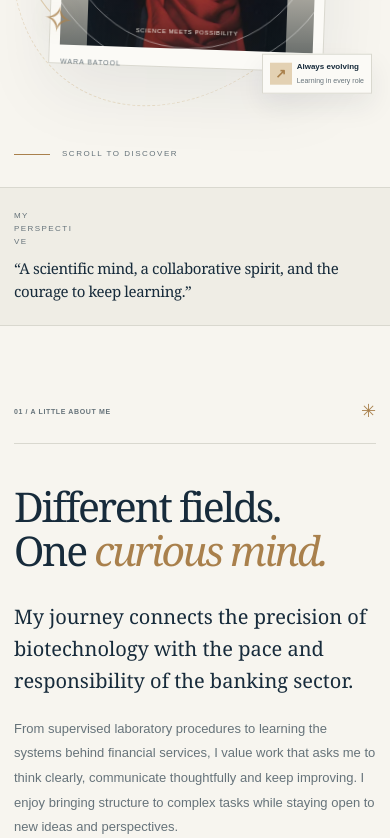
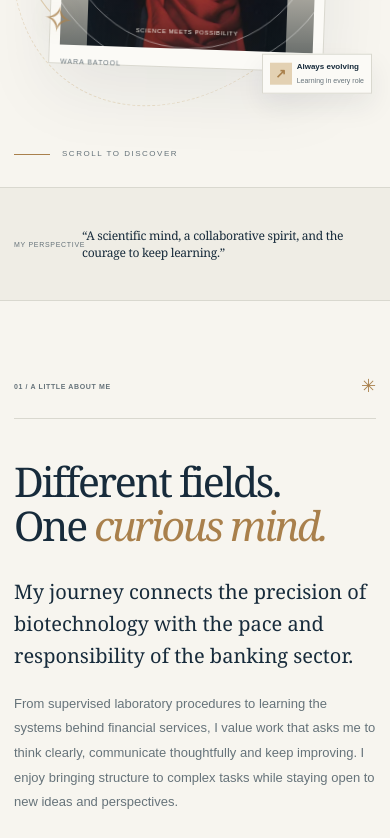
Before and after one commit to Syed-Salman-Naqvi/Wara-Batool-Portfolio, a Next.js app: page / in a window 390 px wide. Shown: the part 917-1755 px from the top of the page. Built offline with nearby package versions, Linux system fonts and the light colour scheme.

Commit message:
Fine-tune mobile name and perspective alignment

```diff
--- a/app/globals.css
+++ b/app/globals.css
@@ -318,3 +318,20 @@ h1,h2,h3,p,a,span,li,strong,small{overflow-wrap:anywhere}
   .note-bottom{right:0;bottom:2px}
   .intro-strip .strip-inner p{font-size:15px;line-height:1.55}
 }
+
+
+/* Final mobile alignment tweaks */
+@media(max-width:760px){
+  .art-card-bottom{padding-bottom:7px}
+  .intro-strip .strip-inner{display:flex;flex-direction:row;align-items:center;flex-wrap:nowrap;gap:12px}
+  .intro-strip .strip-label{white-space:nowrap;flex:0 0 auto}
+  .intro-strip .strip-inner p{min-width:0;flex:1;font-size:clamp(12px,3.5vw,16px);line-height:1.45}
+  .intro-strip .strip-mark{flex:0 0 auto}
+}
+@media(max-width:420px){
+  .art-card-bottom{padding-bottom:7px}
+  .intro-strip .strip-inner{gap:8px}
+  .intro-strip .strip-label{font-size:7px;letter-spacing:.1em}
+  .intro-strip .strip-inner p{font-size:clamp(10px,3.1vw,13px)}
+  .intro-strip .strip-mark{font-size:14px}
+}
```
